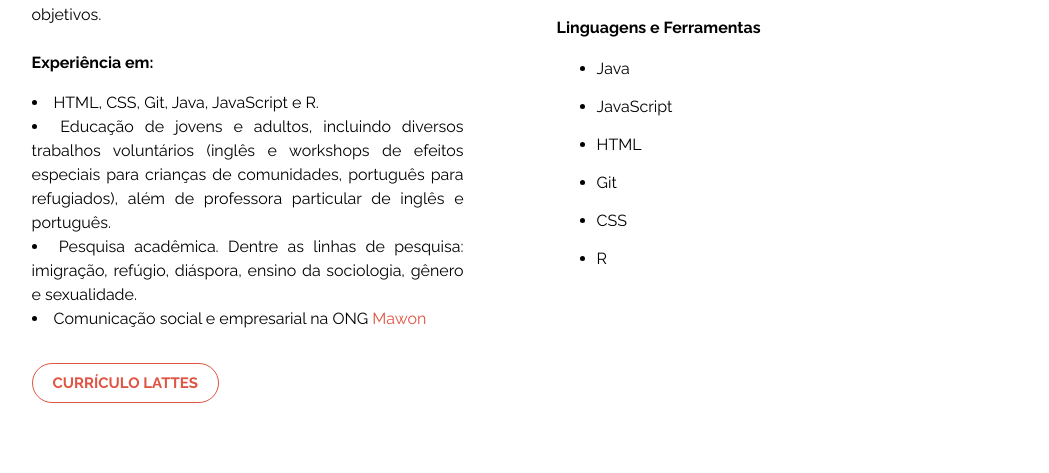
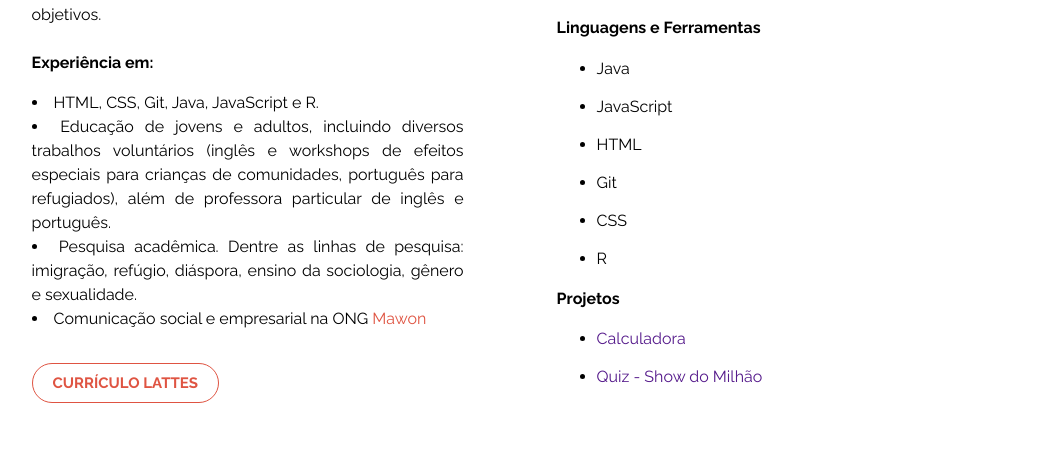
Before and after one commit to beatrizmaciel/site-pessoal, a plain HTML site: page REPROGRAMA/index.html in a window 1280 px wide. Shown: the part 1031-1504 px from the top of the page, without its empty margins (115-1164 px from the left). Drawn offline with Linux system fonts and the light colour scheme.

Commit message:
Update index.html

```diff
--- a/REPROGRAMA/index.html
+++ b/REPROGRAMA/index.html
@@ -68,7 +68,12 @@
                     <li>Git</li><br>
                     <li>CSS</li><br>
                     <li>R</li>
-                    </ul>
+                </ul>
+                <h4 class="sobre-habilidades__programacao">Projetos</h4>
+                <ul class="sobre-habilidades__programacao__lista">
+                    <li><a href="" alt="Projeto de Calculadora">Calculadora</a></li><br>
+                    <li><a href="" alt="Projeto de Quiz">Quiz - Show do Milhão</a></li>
+                </ul>
             </div>
         </div>
     </div>
```
